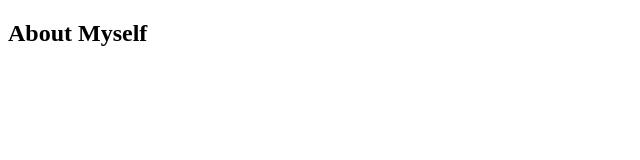
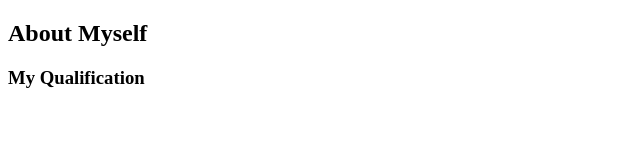
Before and after one commit to Rishad05/My-website, a plain HTML site: page index.html in a window 1280 px wide. Shown: the whole page, without its empty margins (0-640 px from the left). Drawn offline with Linux system fonts and the light colour scheme.

Commit message:
another head

```diff
--- a/index.html
+++ b/index.html
@@ -7,5 +7,6 @@
     </head>
     <body>
         <h2>About Myself</h2>
+        <h3>My Qualification</h3>
     </body>
 </html>
```
Also changed, not shown: 1 other file.
